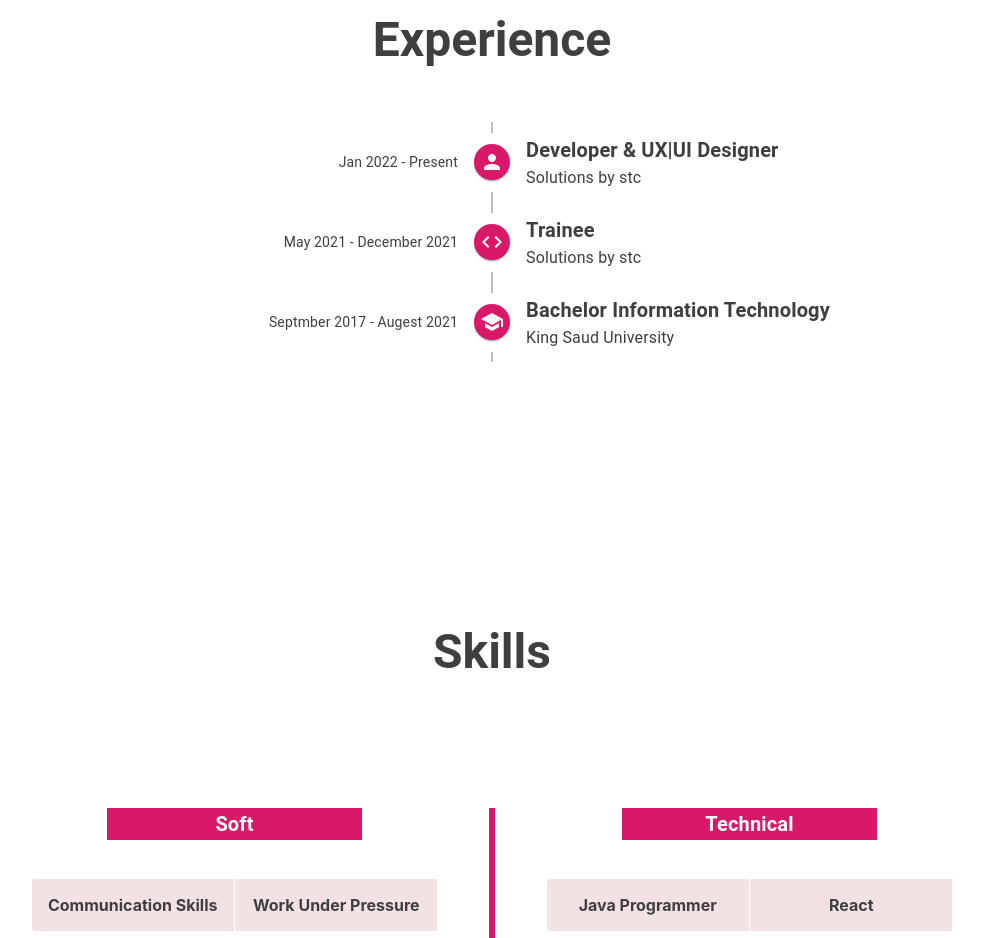
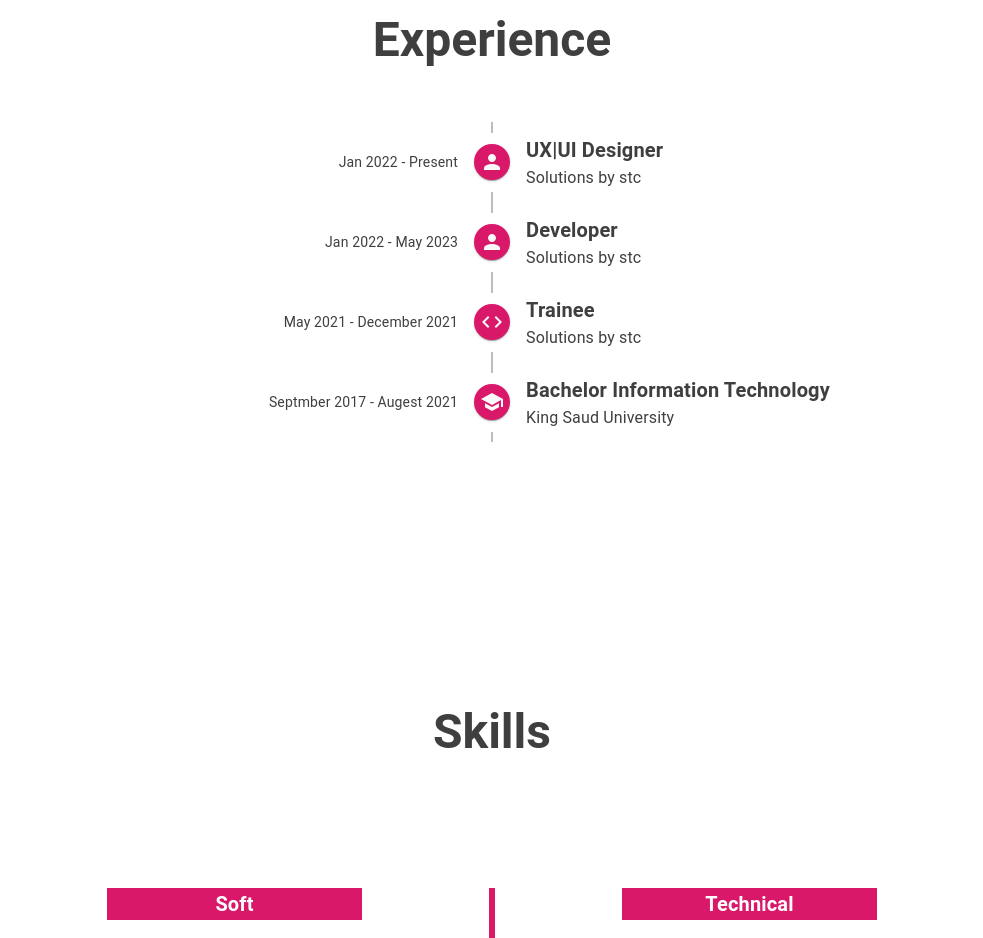
Before and after one commit to shahadAlsayed/portfolio, a React (Create React App) app: page /experience in a window 1280 px wide. Shown: the part 1760-2698 px from the top of the page, without its empty margins (148-1131 px from the left). Built offline with nearby package versions, Linux system fonts and the light colour scheme.

Commit message:
edit experience

```diff
--- a/src/components/experience.js
+++ b/src/components/experience.js
@@ -24,7 +24,7 @@ function experience(){
 
     <Timeline>
 
-      <TimelineItem>
+    <TimelineItem>
         <TimelineOppositeContent
           sx={{ m: 'auto 0' }}
           align="right"
@@ -42,7 +42,32 @@ function experience(){
         </TimelineSeparator>
         <TimelineContent sx={{ py: '12px', px: 2 }}>
           <Typography className='contnetFont' variant="h6" component="span" sx={{color:'#3F3F3F' , fontWeight:'bold'}}>
-          Developer & UX|UI Designer
+          UX|UI Designer
+          </Typography>
+          <Typography className='contnetFont' sx={{color:'#3F3F3F'}}>Solutions by stc</Typography>
+        </TimelineContent>
+      </TimelineItem>
+
+
+      <TimelineItem>
+        <TimelineOppositeContent
+          sx={{ m: 'auto 0' }}
+          align="right"
+          variant="body2"
+          color="#3F3F3F"
+        >
+          Jan 2022 - May 2023
+        </TimelineOppositeContent>
+        <TimelineSeparator>
+          <TimelineConnector />
+          <TimelineDot>
+          <PersonIcon />
+          </TimelineDot>
+          <TimelineConnector />
+        </TimelineSeparator>
+        <TimelineContent sx={{ py: '12px', px: 2 }}>
+          <Typography className='contnetFont' variant="h6" component="span" sx={{color:'#3F3F3F' , fontWeight:'bold'}}>
+          Developer
           </Typography>
           <Typography className='contnetFont' sx={{color:'#3F3F3F'}}>Solutions by stc</Typography>
         </TimelineContent>
```
